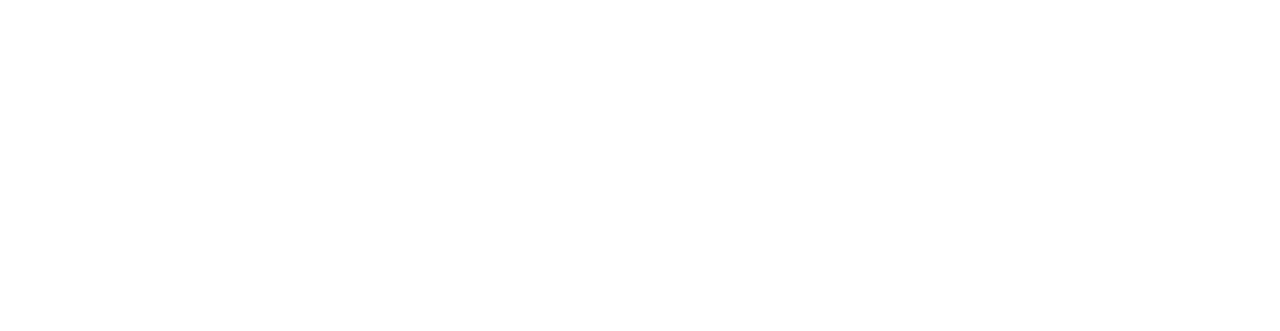
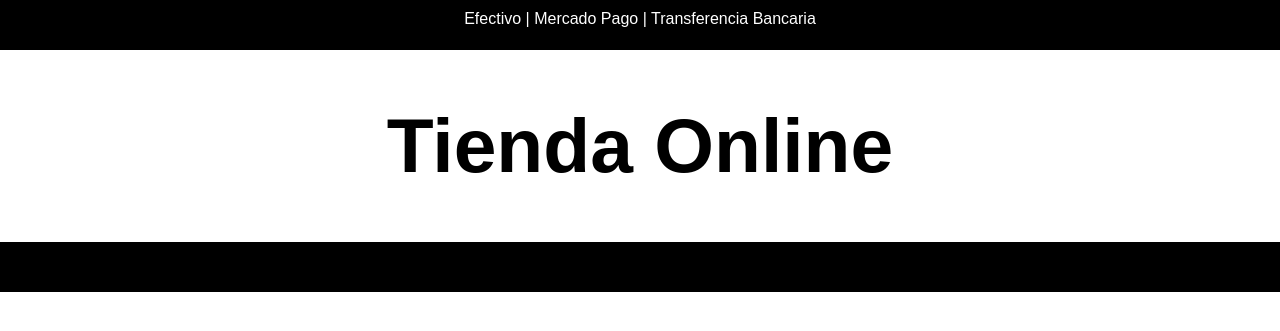
Before and after one commit to guidodiz/E-Commerce, a Django app: page /web/ in a window 1280 px wide. Before the commit the part shown is empty. Shown: the top 331 px of the page. Run offline with Django 5.2, Linux system fonts and the light colour scheme.

Commit message:
primeros pasos de css

```diff
--- /dev/null
+++ b/E-Commerce/TiendaOnline/web/static/web/styles/base.css
@@ -0,0 +1,26 @@
+body{
+    margin: 0;
+    height: 100%;
+    font-family: sans-serif;
+    background-color: #fff;
+}
+
+header div{
+    min-height: 30px;
+    background-color: black;
+    color: #fff;
+    padding: 10px;
+    text-align: center;
+}
+
+header h1{
+    text-align: center;
+    font-size: 6vw;
+}
+
+header nav{
+    min-height: 30px;
+    background-color: black;
+    color: #fff;
+    padding: 10px;
+}
--- a/E-Commerce/TiendaOnline/web/templates/web/base.html
+++ b/E-Commerce/TiendaOnline/web/templates/web/base.html
@@ -1,15 +1,20 @@
+{% load static %}
+
 <!DOCTYPE html>
 <html lang="es">
 <head>
     <meta charset="UTF-8">
     <meta name="viewport" content="width=device-width, initial-scale=1.0">
     <title> {% block title %} {% endblock %} </title>
+    <link rel="stylesheet" href="{% static 'web/styles/base.css' %}">
 </head>
 <body>
     <header>
-        <nav>
+        <div>Efectivo | Mercado Pago | Transferencia Bancaria</div>
 
-        </nav>
+        <h1>Tienda Online</h1>
+
+        <nav></nav>
     </header>
 
     <main>
--- a/E-Commerce/TiendaOnline/web/templates/web/index.html
+++ b/E-Commerce/TiendaOnline/web/templates/web/index.html
@@ -1,5 +1,8 @@
 {% extends 'web/base.html' %}
+{% load static %}
 
-{% block title %} Inicio {% endblock %}
+{% block title %} Tienda Online {% endblock %}
 
-{% block main %}  {% endblock %}
+{% block main %}
+
+{% endblock %}
--- a/E-Commerce/TiendaOnline/web/views.py
+++ b/E-Commerce/TiendaOnline/web/views.py
@@ -2,7 +2,4 @@ from django.shortcuts import render
 from django.http import HttpResponse
 
 def index(request):
-    context={
-        'nombre': 'Guido'
-    }
-    return render(request, 'web/index.html', context)
+    return render(request, 'web/index.html')
```
